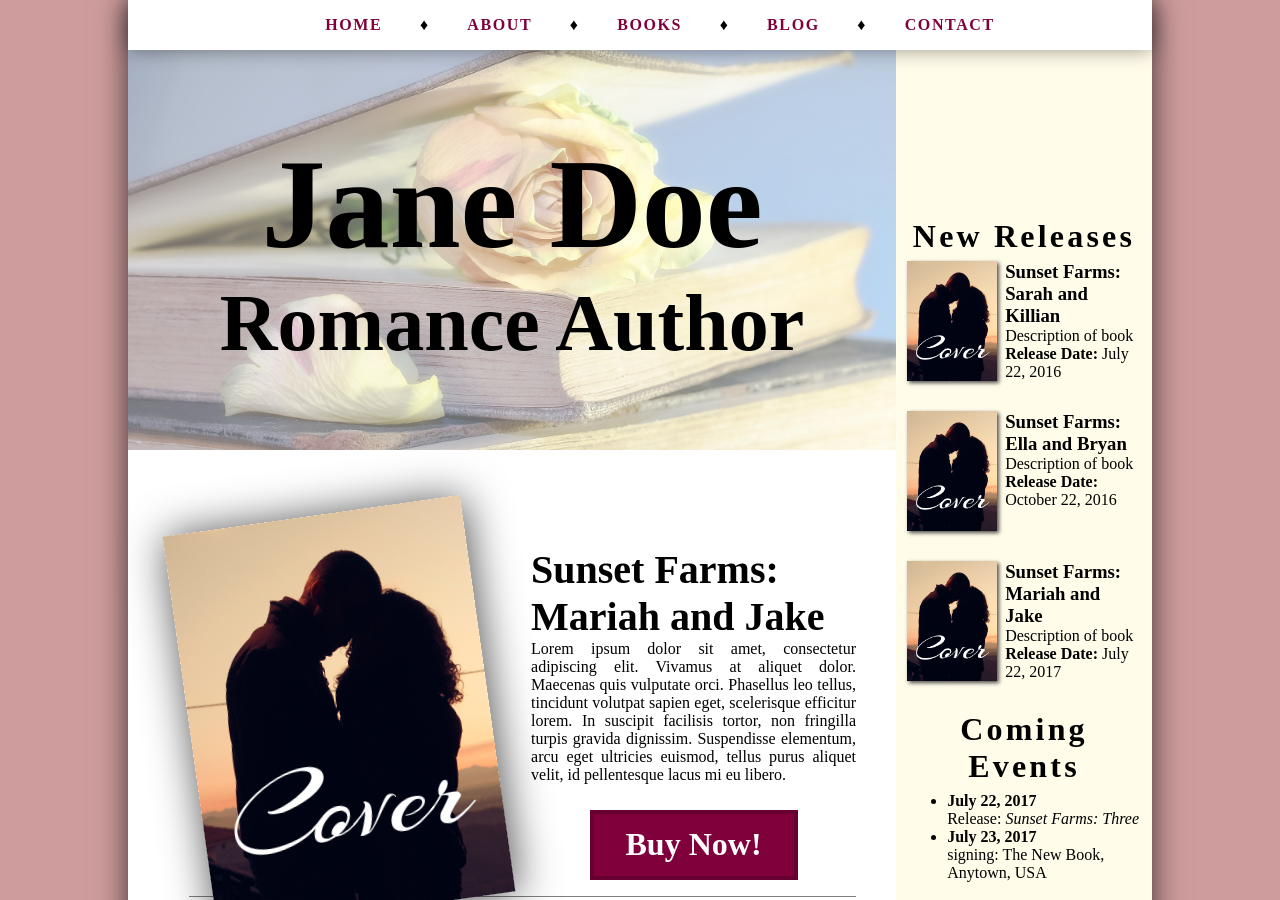
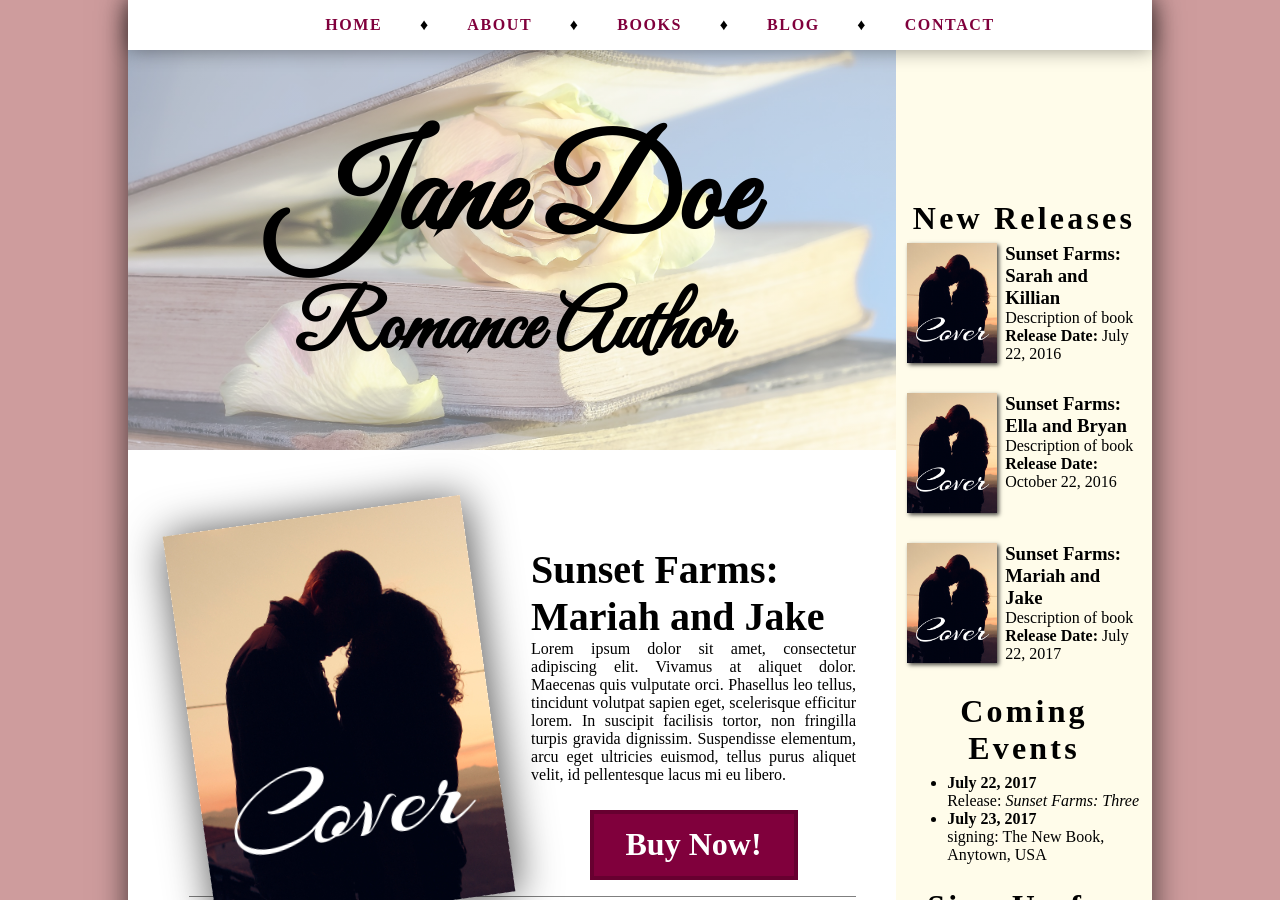
Before and after one commit to morrisa-n/morrisa-n.github.io, a Jekyll site: the page portfolio/30Days30Sites/day06.html, which Jekyll copies as it is, in a window 1280 px wide and 900 px high. Built offline with Jekyll 4.4.1, drawn with Linux system fonts in a browser that asks for light colours; some web fonts are replaced.

Commit message:
Forgot to link fonts in Day 6

```diff
--- a/portfolio/30Days30Sites/day06.html
+++ b/portfolio/30Days30Sites/day06.html
@@ -2,7 +2,7 @@
 <html>
     <head>
         <title>Jane Doe, Romance Author</title>
-        <link rel="stylesheet" href="css/day06.css" type="text/css">
+        <link rel="stylesheet" href="css/day06.css" type="text/css"><link href="https://fonts.googleapis.com/css?family=Great+Vibes|Gentium+Basic" rel="stylesheet">
     </head>
 
     <body>
```
